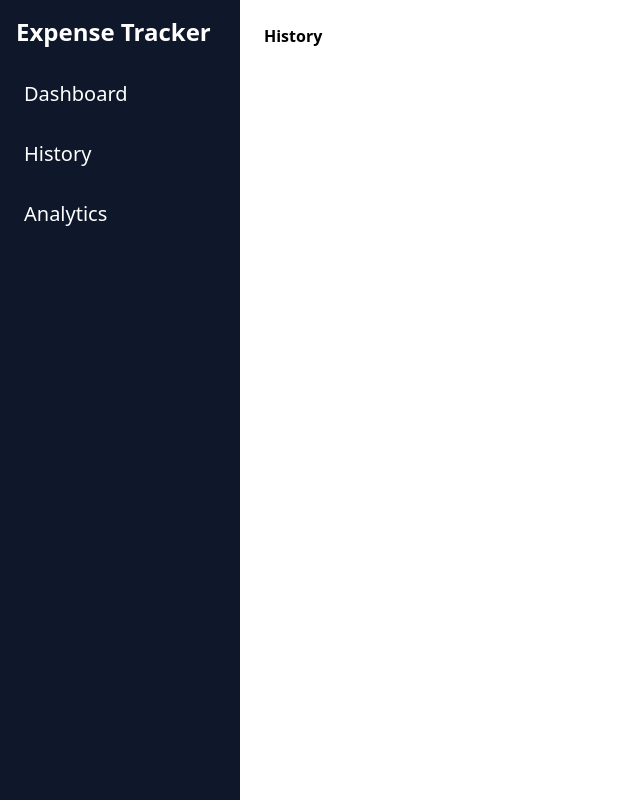
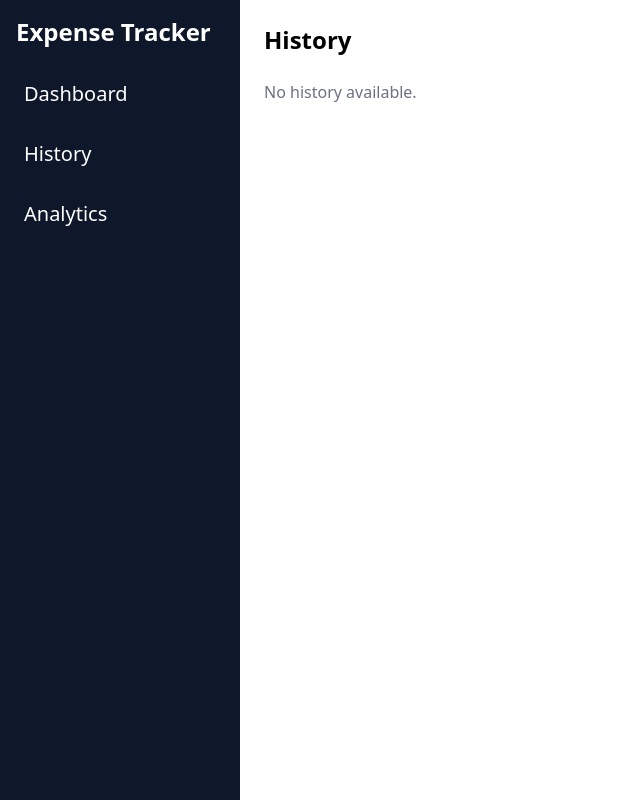
Before and after one commit to imran-arshad2003/expensetracker, a React (Vite) app: page /history in a window 1280 px wide. Shown: the whole page, without its empty margins (0-640 px from the left). Built offline with nearby package versions, Linux system fonts and the light colour scheme.

Commit message:
Refactor History component to manage expenses

```diff
--- a/src/pages/History.jsx
+++ b/src/pages/History.jsx
@@ -1,15 +1,54 @@
+import { useState, useEffect } from "react";
+
 function History() {
+  const [expenses, setExpenses] = useState([]);
+
+  useEffect(() => {
+    const savedExpenses =
+      JSON.parse(localStorage.getItem("expenses")) || [];
+    setExpenses(savedExpenses);
+  }, []);
+
+  const handleDelete = (id) => {
+    const updatedExpenses = expenses.filter(
+      (expense) => expense.id !== id
+    );
+
+    setExpenses(updatedExpenses);
+    localStorage.setItem("expenses", JSON.stringify(updatedExpenses));
+  };
+
   return (
     <div>
-      <h1 className="font-bold">History</h1>
-      {JSON.parse(localStorage.getItem("expenses")) && JSON.parse(localStorage.getItem("expenses")).reverse().map((expenses,index)=>(
-        <div key={index} className="border-b border-gray-300 py-2">
-          <p>Price: {expenses.price}</p>
-          <p>Description: {expenses.description}</p>
-          <p>Type: {expenses.type}</p>
-          <p>Date: {new Date(expenses.date).toLocaleString("en-US")}</p>
-        </div>
-      ))}
+      <h1 className="font-bold text-2xl mb-6">History</h1>
+
+      {expenses.length === 0 && (
+        <p className="text-gray-500">No history available.</p>
+      )}
+
+      {[...expenses] // prevent mutation
+        .reverse()
+        .map((expense) => (
+          <div
+            key={expense.id}
+            className="border-b border-gray-300 py-2"
+          >
+            <p>Price: {expense.price}</p>
+            <p>Description: {expense.description}</p>
+            <p>Type: {expense.type}</p>
+            <p>
+              Date:{" "}
+              {new Date(expense.date).toLocaleString("en-US")}
+            </p>
+
+            <button
+              onClick={() => handleDelete(expense.id)}
+              className="bg-red-500 text-white px-3 py-1 rounded mt-2"
+            >
+              Delete
+            </button>
+          </div>
+        ))}
     </div>
   );
 }
```
